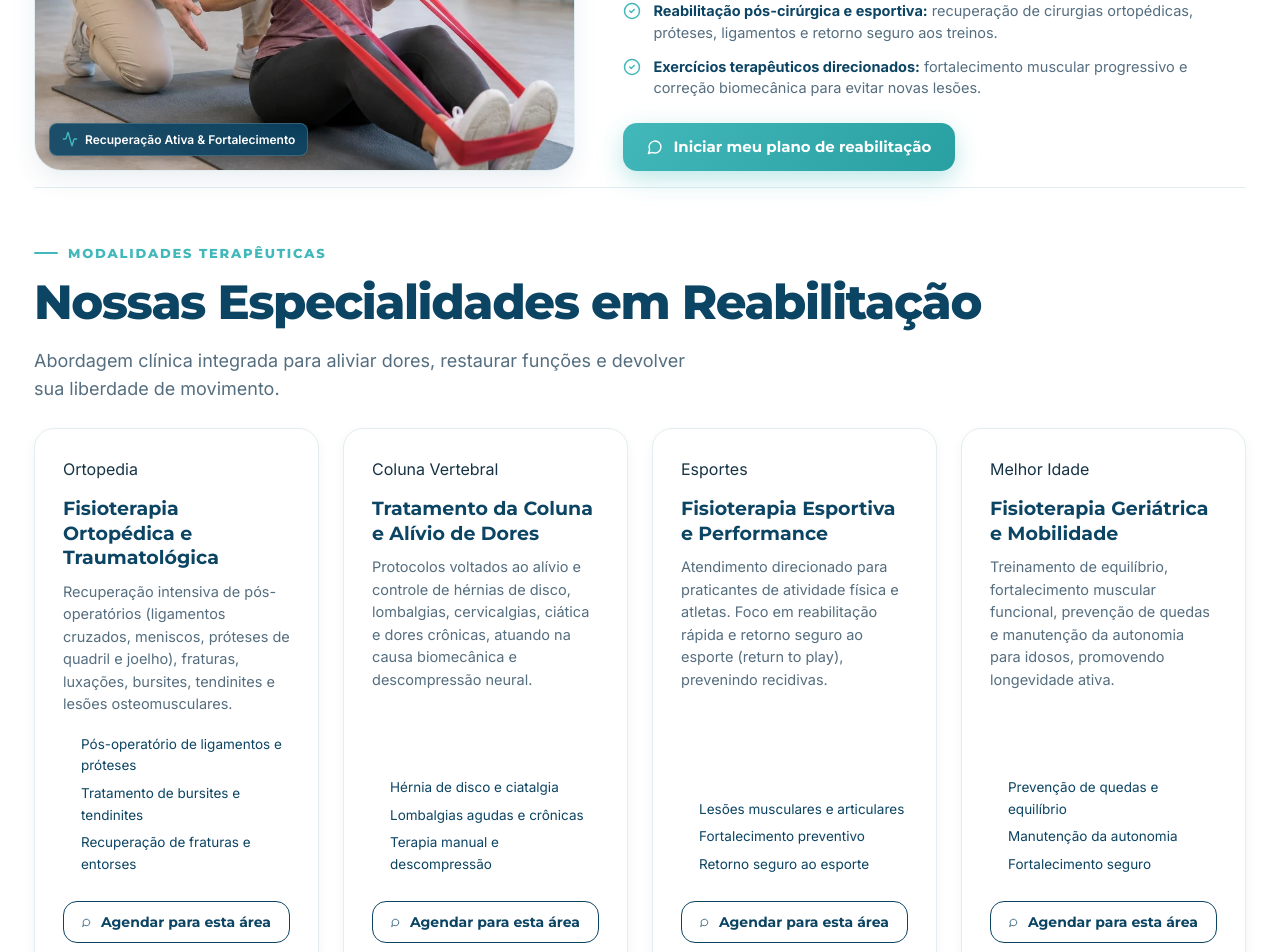
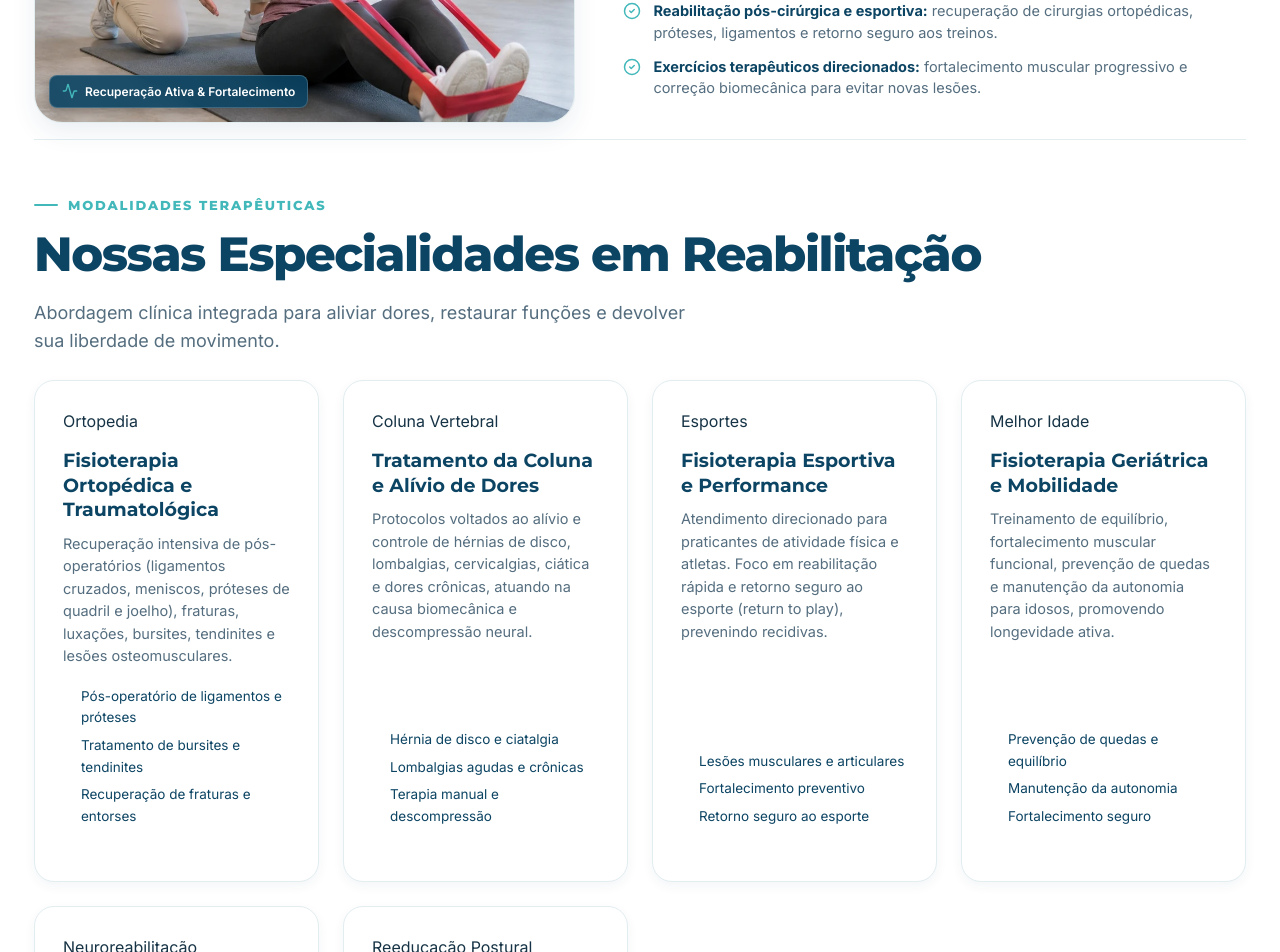
Before and after one commit to Karenfernandes20/nucleo-saude-mais, a Next.js app: page /fisioterapia in a window 1280 px wide. Shown: the part 940-1892 px from the top of the page. Built offline with nearby package versions, Linux system fonts and the light colour scheme.

Commit message:
style: reduce repeated WhatsApp calls to action

```diff
--- a/src/app/fisioterapia/page.tsx
+++ b/src/app/fisioterapia/page.tsx
@@ -261,16 +261,7 @@ export default function FisioterapiaPage() {
                 </div>
 
                 <div>
-                  <a
-                    href={whatsappHref}
-                    target="_blank"
-                    rel="noopener noreferrer"
-                    className="btn btn-teal btn-md"
-                    style={{ width: 'fit-content' }}
-                  >
-                    <MessageCircle size={16} />
-                    <span>Iniciar meu plano de reabilitação</span>
-                  </a>
+
                 </div>
               </div>
             </div>
@@ -297,18 +288,7 @@ export default function FisioterapiaPage() {
                       <li key={h} style={{ marginBottom: '6px' }}>{h}</li>
                     ))}
                   </ul>
-                  <a
-                    href={`https://wa.me/${clinic.whatsappNumber}?text=${encodeURIComponent(
-                      `Olá! Gostaria de agendar atendimento de ${mod.title}.`
-                    )}`}
-                    target="_blank"
-                    rel="noopener noreferrer"
-                    className="btn btn-outline-navy btn-sm"
-                    style={{ marginTop: 'auto', width: '100%', justifyContent: 'center' }}
-                  >
-                    <MessageCircle size={15} />
-                    <span>Agendar para esta área</span>
-                  </a>
+
                 </article>
               ))}
             </div>
@@ -402,15 +382,7 @@ export default function FisioterapiaPage() {
             </div>
 
             <div style={{ textAlign: 'center', marginTop: '32px' }}>
-              <a
-                href={whatsappHref}
-                target="_blank"
-                rel="noopener noreferrer"
-                className="btn btn-teal btn-md"
-              >
-                <MessageCircle size={18} />
-                <span>Falar com o setor de Fisioterapia</span>
-              </a>
+
             </div>
           </div>
         </section>
```
